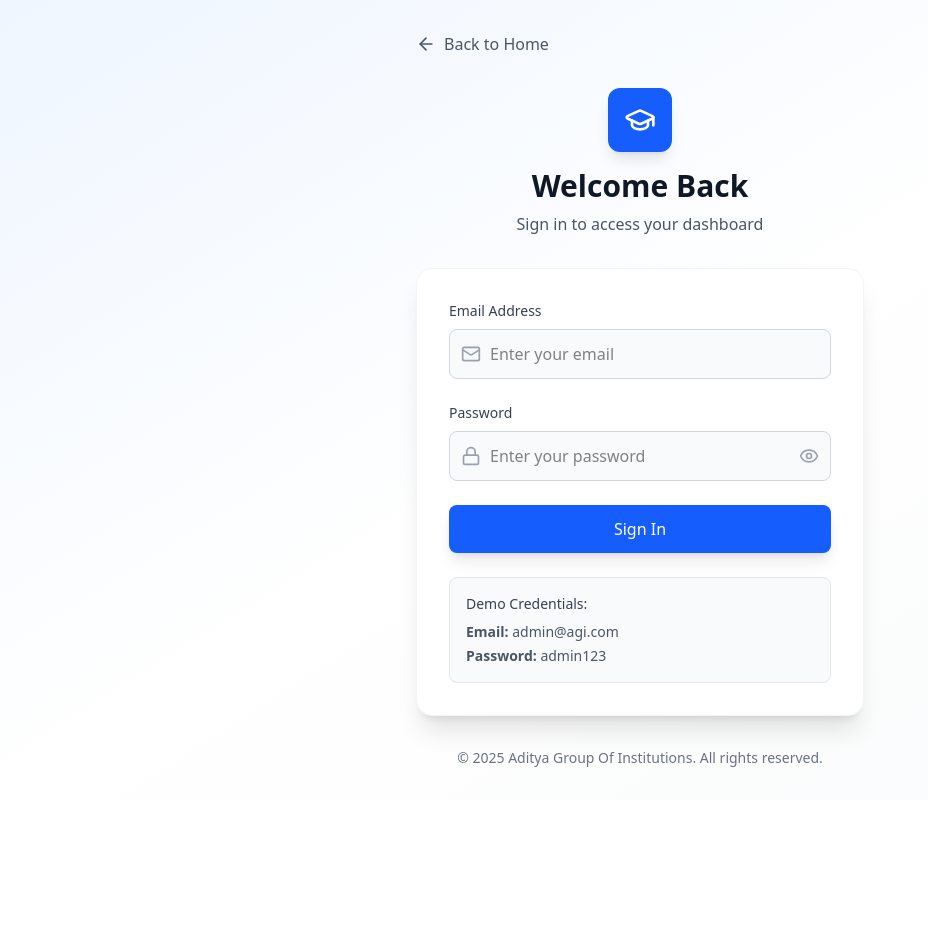
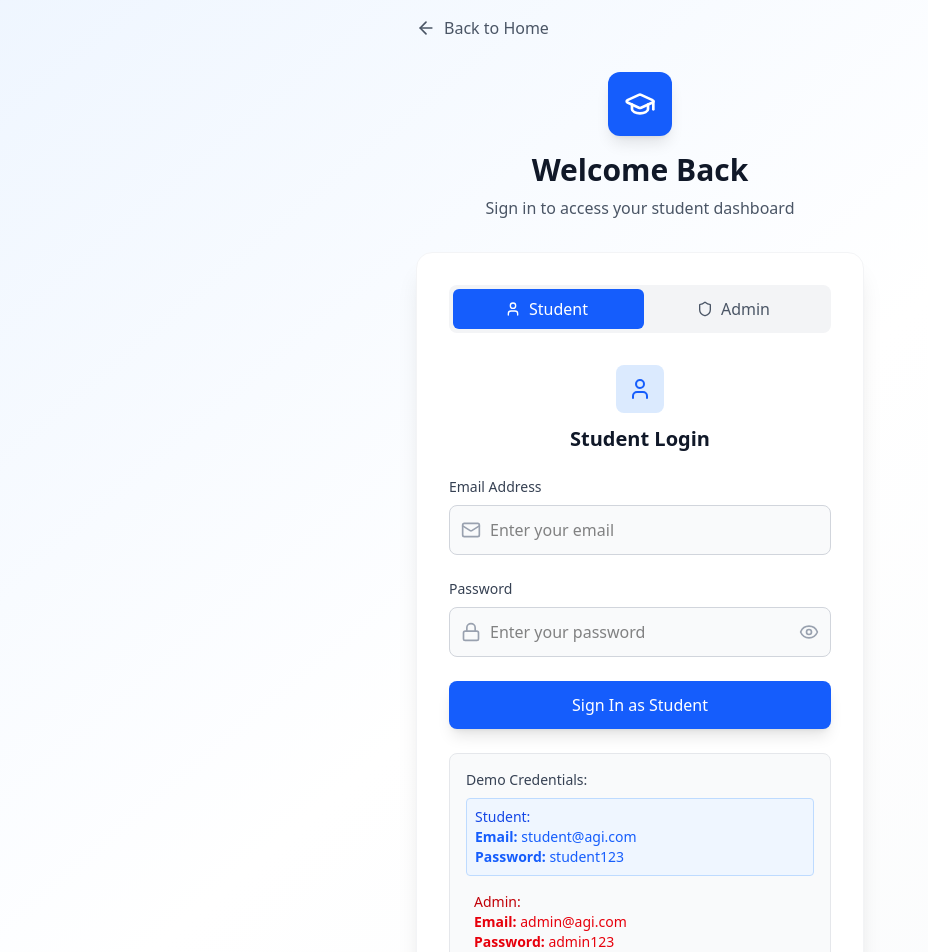
Before and after one commit to SohamDas2003/AGI, a Next.js app: page /login in a window 1280 px wide. Shown: the top 952 px of the page, without its empty margins (0-928 px from the left). Before the commit the page ends 800 px from the top, so only its background shows below. Built offline with nearby package versions, Linux system fonts and the light colour scheme.

Commit message:
changed login page

```diff
--- a/src/app/globals.css
+++ b/src/app/globals.css
@@ -133,3 +133,30 @@ html {
 		font-feature-settings: "rlig" 1, "calt" 1;
 	}
 }
+
+/* Additional animations for login slider */
+@keyframes slideLeft {
+	from {
+		transform: translateX(100%);
+	}
+	to {
+		transform: translateX(0);
+	}
+}
+
+@keyframes slideRight {
+	from {
+		transform: translateX(-100%);
+	}
+	to {
+		transform: translateX(0);
+	}
+}
+
+.animate-slide-left {
+	animation: slideLeft 0.3s ease-in-out;
+}
+
+.animate-slide-right {
+	animation: slideRight 0.3s ease-in-out;
+}
--- a/src/app/login/page.tsx
+++ b/src/app/login/page.tsx
@@ -9,6 +9,8 @@ import {
 	Lock,
 	Mail,
 	ArrowLeft,
+	User,
+	Shield,
 } from "lucide-react";
 
 export default function LoginPage() {
@@ -17,7 +19,15 @@ export default function LoginPage() {
 	const [showPassword, setShowPassword] = useState(false);
 	const [isLoading, setIsLoading] = useState(false);
 	const [error, setError] = useState("");
+	const [userType, setUserType] = useState<"student" | "admin">("student");
 	const router = useRouter();
+
+	const handleUserTypeChange = (type: "student" | "admin") => {
+		setUserType(type);
+		setEmail("");
+		setPassword("");
+		setError("");
+	};
 
 	const handleLogin = async (e: React.FormEvent) => {
 		e.preventDefault();
@@ -27,11 +37,20 @@ export default function LoginPage() {
 		// Simulate login delay
 		await new Promise((resolve) => setTimeout(resolve, 1000));
 
-		// Check credentials
+		// Check credentials based on user type
+		if (userType === "admin") {
 			if (email === "admin@agi.com" && password === "admin123") {
 				router.push("/dashboard");
 			} else {
-			setError("Invalid email or password. Please try again.");
+				setError("Invalid admin credentials. Please try again.");
+			}
+		} else {
+			// Student login - using demo credentials
+			if (email === "student@agi.com" && password === "student123") {
+				router.push("/student-dashboard");
+			} else {
+				setError("Invalid student credentials. Please try again.");
+			}
 		}
 		setIsLoading(false);
 	};
@@ -55,14 +74,73 @@ export default function LoginPage() {
 					<h1 className="text-3xl font-bold text-gray-900 mb-2">
 						Welcome Back
 					</h1>
-					<p className="text-gray-600">Sign in to access your dashboard</p>
+					<p className="text-gray-600">
+						Sign in to access your {userType === "admin" ? "admin" : "student"}{" "}
+						dashboard
+					</p>
 				</div>
 
 				{/* Login Form */}
 				<div className="bg-white rounded-2xl shadow-xl border border-gray-100 p-8 animate-fade-in-up">
+					{/* User Type Slider */}
+					<div className="relative mb-8">
+						<div className="flex bg-gray-100 rounded-lg p-1 relative">
+							{/* Sliding background */}
+							<div
+								className={`absolute top-1 h-10 w-1/2 bg-blue-600 rounded-md transition-transform duration-300 ease-in-out ${
+									userType === "admin" ? "translate-x-full" : "translate-x-0"
+								}`}
+							/>
+
+							{/* Student Button */}
+							<button
+								type="button"
+								onClick={() => handleUserTypeChange("student")}
+								className={`flex-1 flex items-center justify-center py-2 px-4 rounded-md transition-colors duration-300 relative z-10 ${
+									userType === "student"
+										? "text-white"
+										: "text-gray-600 hover:text-gray-800"
+								}`}>
+								<User className="w-4 h-4 mr-2" />
+								Student
+							</button>
+
+							{/* Admin Button */}
+							<button
+								type="button"
+								onClick={() => handleUserTypeChange("admin")}
+								className={`flex-1 flex items-center justify-center py-2 px-4 rounded-md transition-colors duration-300 relative z-10 ${
+									userType === "admin"
+										? "text-white"
+										: "text-gray-600 hover:text-gray-800"
+								}`}>
+								<Shield className="w-4 h-4 mr-2" />
+								Admin
+							</button>
+						</div>
+					</div>
+
 					<form
 						onSubmit={handleLogin}
 						className="space-y-6">
+						{/* Form Header with Icon */}
+						<div className="text-center mb-6">
+							<div
+								className={`inline-flex items-center justify-center w-12 h-12 rounded-lg mb-3 transition-colors duration-300 ${
+									userType === "admin"
+										? "bg-red-100 text-red-600"
+										: "bg-blue-100 text-blue-600"
+								}`}>
+								{userType === "admin" ? (
+									<Shield className="w-6 h-6" />
+								) : (
+									<User className="w-6 h-6" />
+								)}
+							</div>
+							<h3 className="text-xl font-semibold text-gray-900">
+								{userType === "admin" ? "Admin Login" : "Student Login"}
+							</h3>
+						</div>
 						{/* Email Field */}
 						<div>
 							<label
@@ -130,14 +208,18 @@ export default function LoginPage() {
 						<button
 							type="submit"
 							disabled={isLoading}
-							className="w-full bg-blue-600 text-white py-3 px-4 rounded-lg font-medium hover:bg-blue-700 focus:ring-2 focus:ring-blue-500 focus:ring-offset-2 transition-all duration-200 disabled:opacity-50 disabled:cursor-not-allowed hover:scale-[1.02] shadow-lg hover:shadow-xl">
+							className={`w-full py-3 px-4 rounded-lg font-medium focus:ring-2 focus:ring-offset-2 transition-all duration-200 disabled:opacity-50 disabled:cursor-not-allowed hover:scale-[1.02] shadow-lg hover:shadow-xl text-white ${
+								userType === "admin"
+									? "bg-red-600 hover:bg-red-700 focus:ring-red-500"
+									: "bg-blue-600 hover:bg-blue-700 focus:ring-blue-500"
+							}`}>
 							{isLoading ? (
 								<div className="flex items-center justify-center">
 									<div className="w-5 h-5 border-2 border-white border-t-transparent rounded-full animate-spin mr-2"></div>
 									Signing In...
 								</div>
 							) : (
-								"Sign In"
+								`Sign In as ${userType === "admin" ? "Admin" : "Student"}`
 							)}
 						</button>
 					</form>
@@ -147,13 +229,39 @@ export default function LoginPage() {
 						<p className="text-sm font-medium text-gray-700 mb-2">
 							Demo Credentials:
 						</p>
-						<div className="space-y-1 text-sm text-gray-600">
+						<div className="space-y-2">
+							<div
+								className={`p-2 rounded ${
+									userType === "student"
+										? "bg-blue-50 border border-blue-200"
+										: "bg-gray-50"
+								}`}>
+								<p className="text-sm font-medium text-blue-700">Student:</p>
+								<div className="text-sm text-blue-600">
+									<p>
+										<strong>Email:</strong> student@agi.com
+									</p>
+									<p>
+										<strong>Password:</strong> student123
+									</p>
+								</div>
+							</div>
+							<div
+								className={`p-2 rounded ${
+									userType === "admin"
+										? "bg-red-50 border border-red-200"
+										: "bg-gray-50"
+								}`}>
+								<p className="text-sm font-medium text-red-700">Admin:</p>
+								<div className="text-sm text-red-600">
 									<p>
 										<strong>Email:</strong> admin@agi.com
 									</p>
 									<p>
 										<strong>Password:</strong> admin123
 									</p>
+								</div>
+							</div>
 						</div>
 					</div>
 				</div>
--- /dev/null
+++ b/src/app/student-dashboard/analytics/page.tsx
@@ -0,0 +1,29 @@
+"use client";
+
+import React from "react";
+import Sidebar from "@/components/dashboard/sidebar";
+import Header from "@/components/dashboard/header";
+
+export default function StudentAnalytics() {
+	return (
+		<div className="flex h-screen bg-gray-50">
+			<Sidebar />
+			<div className="flex-1 flex flex-col overflow-hidden">
+				<Header />
+				<main className="flex-1 overflow-y-auto p-6">
+					<div className="max-w-7xl mx-auto">
+						<h1 className="text-3xl font-bold text-gray-900 mb-6">
+							Student Analytics
+						</h1>
+						<div className="bg-white rounded-lg shadow p-6">
+							<p className="text-gray-600">
+								Your personal analytics and performance insights will be
+								displayed here.
+							</p>
+						</div>
+					</div>
+				</main>
+			</div>
+		</div>
+	);
+}
--- /dev/null
+++ b/src/app/student-dashboard/assessments/page.tsx
@@ -0,0 +1,28 @@
+"use client";
+
+import React from "react";
+import Sidebar from "@/components/dashboard/sidebar";
+import Header from "@/components/dashboard/header";
+
+export default function StudentAssessments() {
+	return (
+		<div className="flex h-screen bg-gray-50">
+			<Sidebar />
+			<div className="flex-1 flex flex-col overflow-hidden">
+				<Header />
+				<main className="flex-1 overflow-y-auto p-6">
+					<div className="max-w-7xl mx-auto">
+						<h1 className="text-3xl font-bold text-gray-900 mb-6">
+							My Assessments
+						</h1>
+						<div className="bg-white rounded-lg shadow p-6">
+							<p className="text-gray-600">
+								Your upcoming and completed assessments will be displayed here.
+							</p>
+						</div>
+					</div>
+				</main>
+			</div>
+		</div>
+	);
+}
--- /dev/null
+++ b/src/app/student-dashboard/page.tsx
@@ -0,0 +1,64 @@
+"use client";
+
+import React from "react";
+import Sidebar from "@/components/dashboard/sidebar";
+import Header from "@/components/dashboard/header";
+import MetricsCards from "@/components/dashboard/metrics-cards";
+import PerformanceChart from "@/components/dashboard/performance-chart";
+import StudentTable from "@/components/dashboard/student-table";
+import ClassOverview from "@/components/dashboard/class-overview";
+import {
+	dashboardMetrics,
+	chartData,
+	students,
+	courseAnalytics,
+	skillAnalytics,
+} from "@/lib/mock-data";
+
+export default function StudentDashboard() {
+	return (
+		<div className="flex h-screen bg-gray-50">
+			{/* Sidebar */}
+			<Sidebar />
+
+			{/* Main Content */}
+			<div className="flex-1 flex flex-col overflow-hidden">
+				<Header />
+
+				<main className="flex-1 overflow-y-auto p-6">
+					<div className="max-w-7xl mx-auto space-y-6">
+						{/* Page Header */}
+						<div className="mb-8">
+							<h1 className="text-3xl font-bold text-gray-900 mb-2">
+								Student Dashboard
+							</h1>
+							<p className="text-gray-600">
+								View your assessment performance and track your placement
+								readiness progress
+							</p>
+						</div>
+
+						{/* Metrics Cards */}
+						<MetricsCards metrics={dashboardMetrics} />
+
+						{/* Charts and Course Overview */}
+						<div className="grid grid-cols-1 lg:grid-cols-3 gap-6">
+							<div className="lg:col-span-2">
+								<PerformanceChart data={chartData} />
+							</div>
+							<div className="lg:col-span-1">
+								<ClassOverview
+									courses={courseAnalytics}
+									skills={skillAnalytics}
+								/>
+							</div>
+						</div>
+
+						{/* Student Table - for students, this could show their personal progress */}
+						<StudentTable students={students} />
+					</div>
+				</main>
+			</div>
+		</div>
+	);
+}
--- /dev/null
+++ b/src/app/student-dashboard/results/page.tsx
@@ -0,0 +1,28 @@
+"use client";
+
+import React from "react";
+import Sidebar from "@/components/dashboard/sidebar";
+import Header from "@/components/dashboard/header";
+
+export default function StudentResults() {
+	return (
+		<div className="flex h-screen bg-gray-50">
+			<Sidebar />
+			<div className="flex-1 flex flex-col overflow-hidden">
+				<Header />
+				<main className="flex-1 overflow-y-auto p-6">
+					<div className="max-w-7xl mx-auto">
+						<h1 className="text-3xl font-bold text-gray-900 mb-6">
+							My Results
+						</h1>
+						<div className="bg-white rounded-lg shadow p-6">
+							<p className="text-gray-600">
+								Your assessment results and scores will be displayed here.
+							</p>
+						</div>
+					</div>
+				</main>
+			</div>
+		</div>
+	);
+}
--- /dev/null
+++ b/src/app/student-dashboard/settings/page.tsx
@@ -0,0 +1,28 @@
+"use client";
+
+import React from "react";
+import Sidebar from "@/components/dashboard/sidebar";
+import Header from "@/components/dashboard/header";
+
+export default function StudentSettings() {
+	return (
+		<div className="flex h-screen bg-gray-50">
+			<Sidebar />
+			<div className="flex-1 flex flex-col overflow-hidden">
+				<Header />
+				<main className="flex-1 overflow-y-auto p-6">
+					<div className="max-w-7xl mx-auto">
+						<h1 className="text-3xl font-bold text-gray-900 mb-6">
+							Student Settings
+						</h1>
+						<div className="bg-white rounded-lg shadow p-6">
+							<p className="text-gray-600">
+								Your account settings and preferences will be displayed here.
+							</p>
+						</div>
+					</div>
+				</main>
+			</div>
+		</div>
+	);
+}
```
Lines whose indentation alone changed are shown as unchanged.
